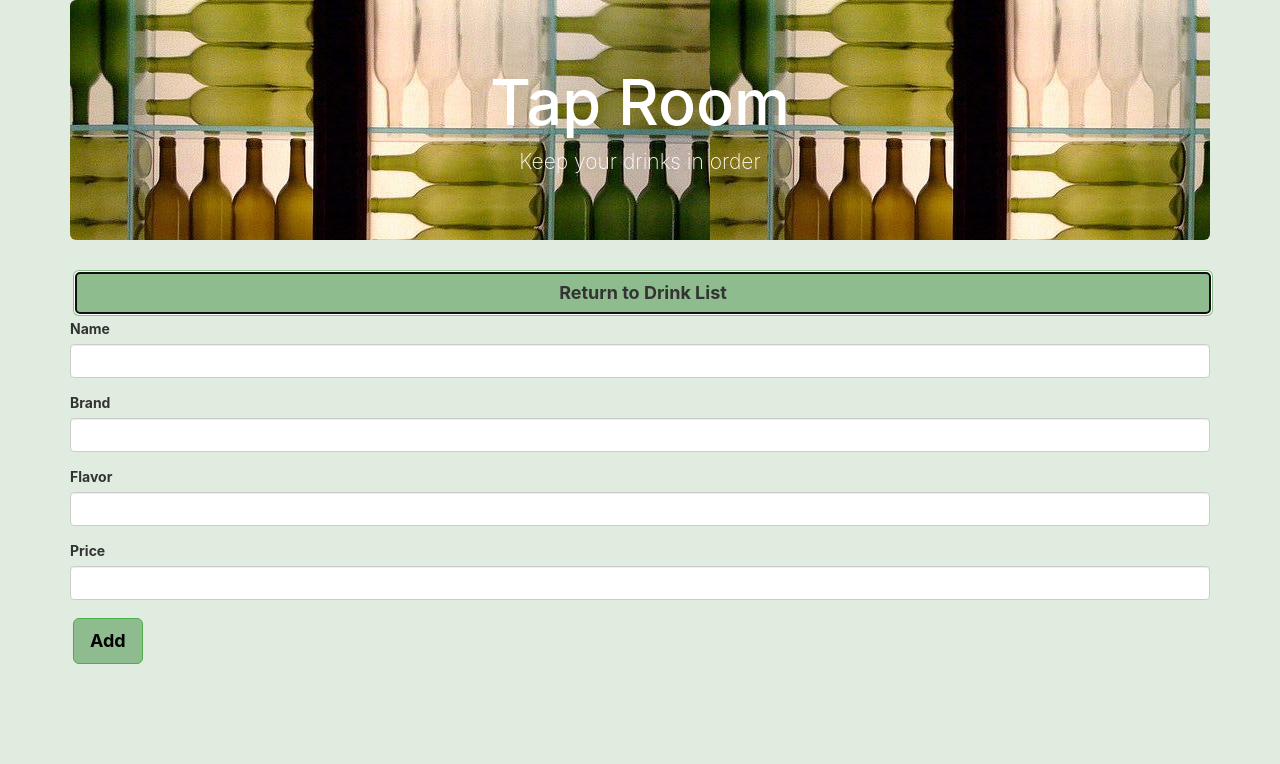
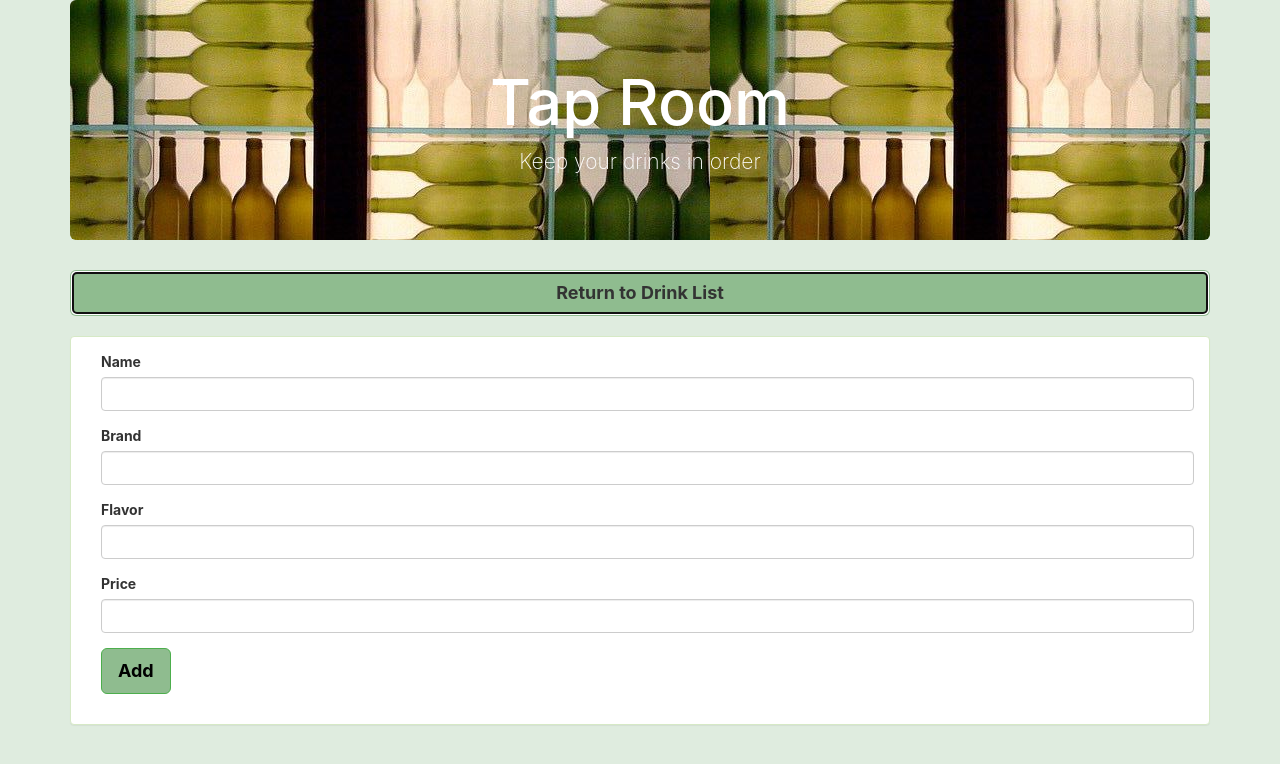
Before and after one commit to janecher/tap-room-redux, a React (Create React App) app: page / in a window 1280 px wide. Both pictures are taken after a click on the button "Add Drink". Shown: the top 764 px of the page. Built offline with nearby package versions, Linux system fonts and the light colour scheme.

Commit message:
change styles

```diff
--- a/src/components/Drink.js
+++ b/src/components/Drink.js
@@ -4,14 +4,16 @@ import PropTypes from "prop-types";
 function Drink(props){
   return (
     <React.Fragment>
+      <div className="col-lg-3 col-md-4 col-sm-6">
         <div className="panel panel-success">
           <div className="panel-body">
             <h3>{props.name}</h3>
             <p>Brand: {props.brand}</p>
             <p>Flavor: {props.flavor}</p>
             <p>Price: <span className = "price">${props.price}</span></p>
-          <p>Pints left: {props.pints}</p>
+            <p>Pints left: <span className = "price">{props.pints}</span></p>
             <button onClick={() => props.whenDrinkClicked(props.id)} className="btn btn-secondary">Drink details</button>
+          </div>
         </div>
       </div>
     </React.Fragment>
--- a/src/components/ReusableForm.js
+++ b/src/components/ReusableForm.js
@@ -4,6 +4,8 @@ import PropTypes from "prop-types";
 function ReusableForm(props) {
   return (
     <React.Fragment>
+      <div className="panel panel-success">
+          <div className="panel-body">
           <form onSubmit={props.formSubmissionHandler}>
             <div className ="form-group">
               <label>Name</label>
@@ -39,6 +41,8 @@ function ReusableForm(props) {
             </div>
             <button type='submit' className="btn btn-success btn-lg">{props.buttonText}</button>
           </form>
+        </div>
+      </div>
     </React.Fragment>
   );
 }
--- a/src/index.css
+++ b/src/index.css
@@ -25,14 +25,14 @@ code {
 }
 
 .btn {
-  margin: 3px;
+  margin-right: 5px;
   background-color: #8FBC8F;
   color: black;
   font-weight: bold;
 }
 
-.btn-bar-control {
-  font-weight: bold;
+.btn-block {
+  margin-bottom: 20px;
 }
 
 .price{
```
Lines whose indentation alone changed are shown as unchanged.
